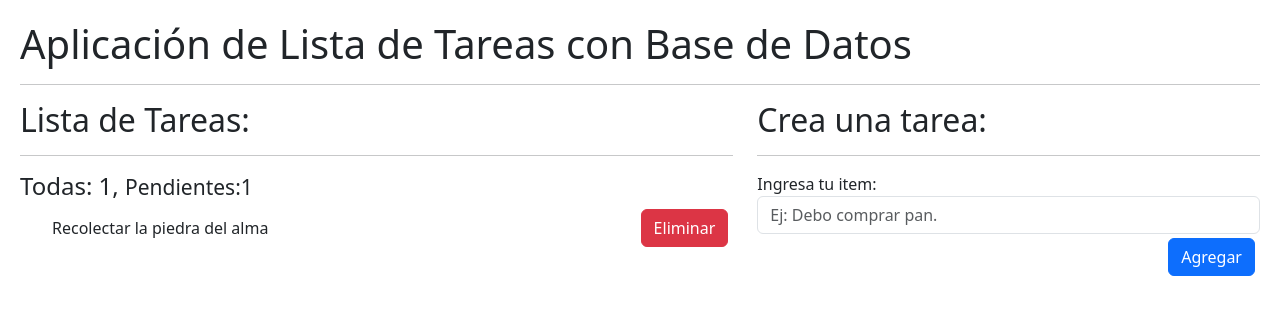
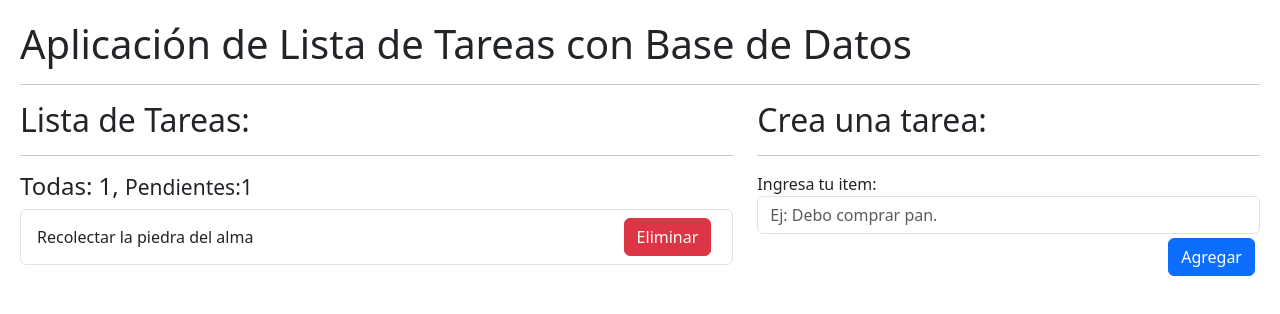
Before and after one commit to jona0707/TaskListApp, a React (Vite) app in the folder client/: page / in a window 1280 px wide. Shown: the top 314 px of the page. Built offline with nearby package versions, Linux system fonts and the light colour scheme.

Commit message:
[Frontend] Arreglo de estilos, terminación temporal del frotnend

```diff
--- a/client/src/components/List.jsx
+++ b/client/src/components/List.jsx
@@ -3,7 +3,7 @@ import { ListItem } from "./ListItem"
 export const List = ({list = [], onDelItem, onCrossItem}) => {
   return (
     <>
-    <ul>
+    <ul className="list-group">
         {
             list.map( (item) => (
                 <ListItem key={item.id} item={item} onDelItem={onDelItem} onCrossItem={onCrossItem}></ListItem>
```
